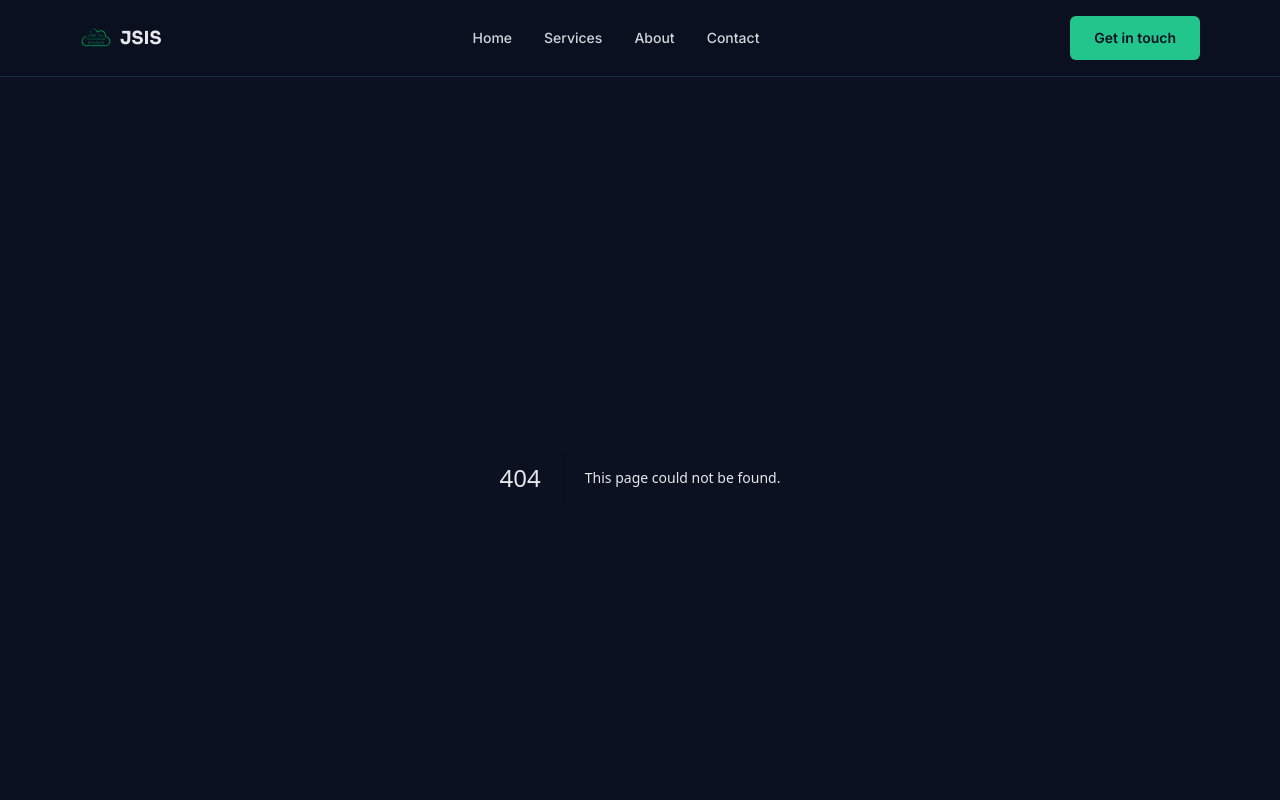
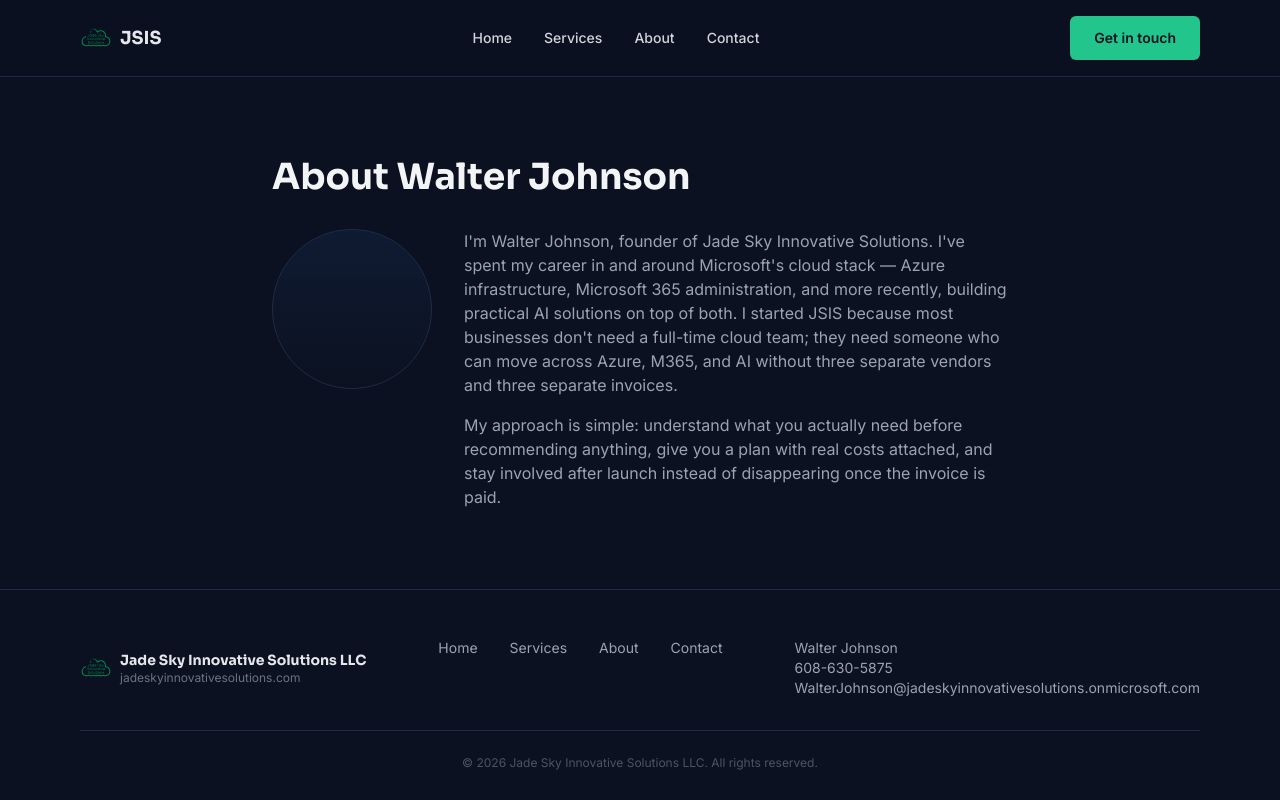
Before and after one commit to ExoterikeHarmonia1979/Jade-Sky-Innovative-Solutions, a Next.js app: page /about in a window 1280 px wide. Before the commit this address had no page. Shown: the top 800 px of the page. Built offline with nearby package versions, Linux system fonts and the light colour scheme.

Commit message:
feat: add About page
Co-Authored-By: Claude Haiku 4.5 <noreply@anthropic.com>

```diff
--- /dev/null
+++ b/src/app/about/page.tsx
@@ -0,0 +1,34 @@
+import type { Metadata } from 'next';
+
+export const metadata: Metadata = {
+  title: 'About | Jade Sky Innovative Solutions',
+  description: 'Walter Johnson, founder of Jade Sky Innovative Solutions — Azure, Microsoft 365, and AI consulting.',
+};
+
+export default function AboutPage() {
+  return (
+    <main className="mx-auto max-w-3xl px-4 py-20">
+      <h1 className="font-heading text-4xl font-bold text-gray-100">About Walter Johnson</h1>
+      <div className="mt-8 flex flex-col gap-8 sm:flex-row sm:items-start">
+        <div
+          aria-hidden="true"
+          className="h-40 w-40 flex-shrink-0 rounded-full border border-midnight-border bg-gradient-to-b from-[#0f1b33] to-midnight"
+        />
+        <div className="space-y-4 text-gray-400">
+          <p>
+            I&apos;m Walter Johnson, founder of Jade Sky Innovative Solutions. I&apos;ve spent my career in and
+            around Microsoft&apos;s cloud stack — Azure infrastructure, Microsoft 365 administration, and more
+            recently, building practical AI solutions on top of both. I started JSIS because most businesses
+            don&apos;t need a full-time cloud team; they need someone who can move across Azure, M365, and AI
+            without three separate vendors and three separate invoices.
+          </p>
+          <p>
+            My approach is simple: understand what you actually need before recommending anything, give you a
+            plan with real costs attached, and stay involved after launch instead of disappearing once the
+            invoice is paid.
+          </p>
+        </div>
+      </div>
+    </main>
+  );
+}
```
